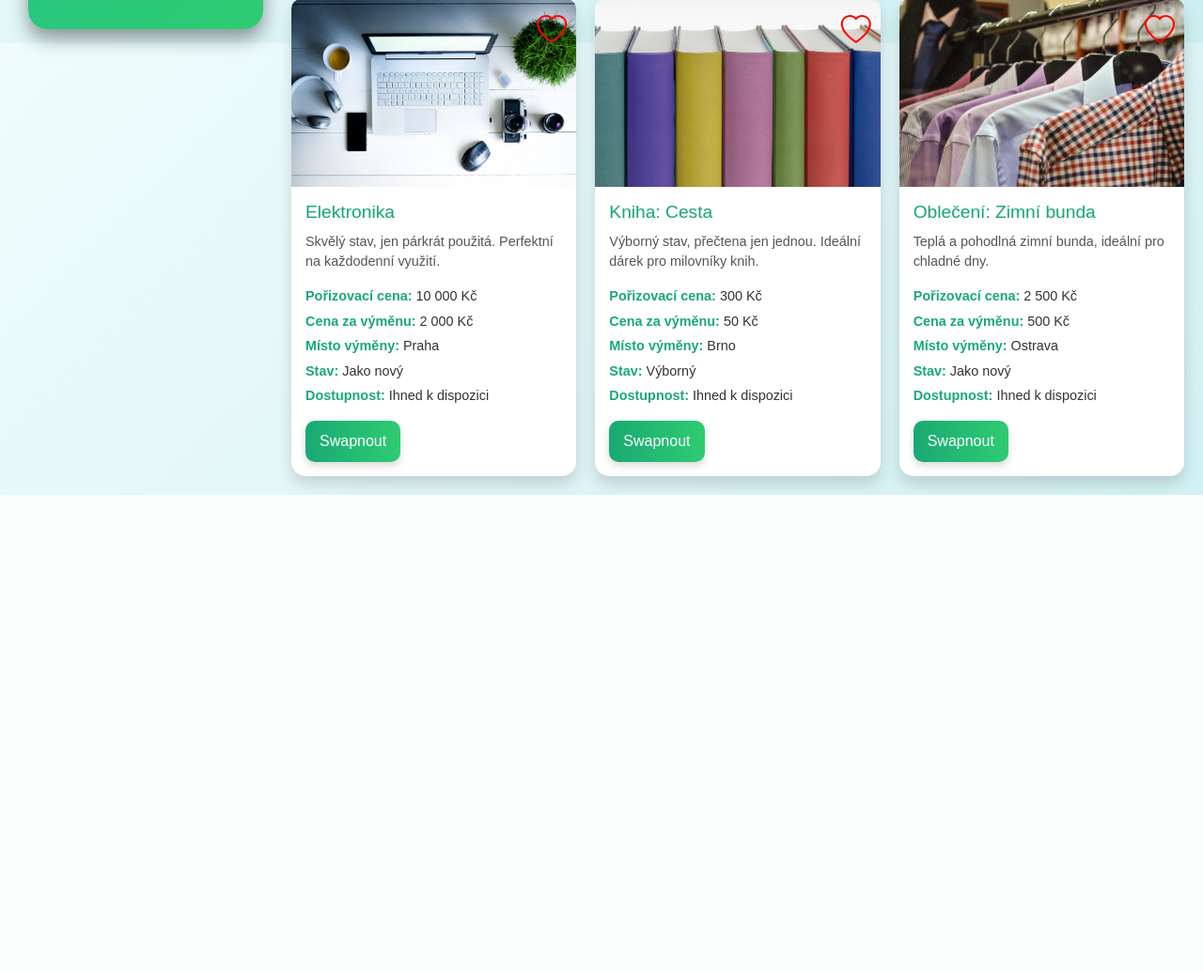
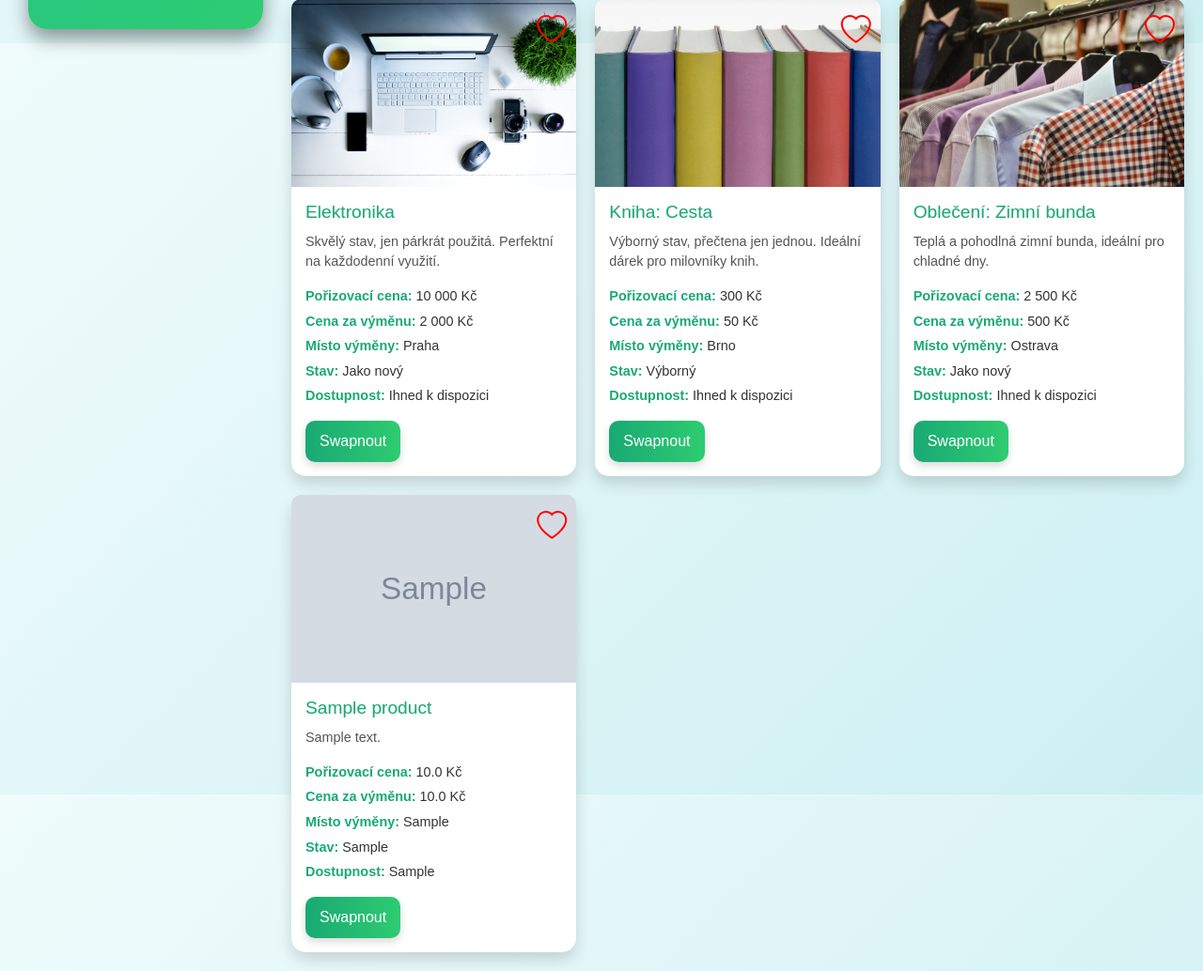
Before and after one commit to liborhavranek/SwapIt, a Flask app: page /dashboard in a window 1280 px wide. Shown: the part 754-1788 px from the top of the page at 94% size. Before the commit the page ends 1281 px from the top, so only its background shows below. Run offline with Flask 3, Linux system fonts and the light colour scheme; tables that the repository leaves empty hold one stand-in row (values such as "Sample post"); grey boxes marked "Sample" are stand-in pictures.

Commit message:
první kommit

```diff
--- a/blueprints/index_blueprint.py
+++ b/blueprints/index_blueprint.py
@@ -2,6 +2,7 @@ from flask import Blueprint, render_template, request
 
 from blueprints.admin_blueprint import build_category_tree
 from models.category_model import Category
+from models.product_model import Product
 
 index_bp = Blueprint('index_bp', __name__)
 
@@ -26,6 +27,7 @@ def get_category_ancestors(category):
 
 @index_bp.route('/dashboard', methods=['GET'])
 def dashboard():
+    products = Product.query.all()
     category_id = request.args.get('category_id', type=int)
     selected_category = None
     ancestor_ids = []
@@ -44,4 +46,5 @@ def dashboard():
                            categories=categories,
                            categories_tree=categories_with_subcategories,
                            selected_category=selected_category,
-                           ancestor_ids=ancestor_ids)
+                           ancestor_ids=ancestor_ids,
+                           products=products)
--- a/templates/dashboard.html
+++ b/templates/dashboard.html
@@ -202,6 +202,33 @@
                         </div>
                     </div>
                     <!-- Další produkty... -->
+
+                    {% for product in products %}
+                        <div class="product-card">
+                            <div class="position-relative">
+                                {% if product.images and product.images|length > 0 %}
+                                    <img src="{{ url_for('static', filename=product.images[0].image_url) }}" alt="{{ product.title }}">
+                                {% else %}
+                                    <img src="{{ url_for('static', filename='default_image.png') }}" alt="{{ product.title }}">
+                                {% endif %}
+                                <i class="bi bi-heart heart-icon"></i>
+                            </div>
+                            <div class="product-card-body">
+                                <h5 class="product-title">{{ product.title }}</h5>
+                                <p class="product-description">{{ product.description }}</p>
+                                <ul class="product-details">
+                                    <li><strong>Pořizovací cena:</strong> {{ product.purchase_price }} Kč</li>
+                                    <li><strong>Cena za výměnu:</strong> {{ product.swap_price }} Kč</li>
+                                    <li><strong>Místo výměny:</strong> {{ product.city }}</li>
+                                    <li><strong>Stav:</strong> {{ product.condition }}</li>
+                                    <li><strong>Dostupnost:</strong> {{ product.availability }}</li>
+                                </ul>
+                                <button class="btn-swap">Swapnout</button>
+                            </div>
+                        </div>
+                    {% endfor %}
+
+
                 </div>
             </div>
         </div>
```
Also changed, not shown: blueprints/product_functions/process_image.py (+8 -4 lines).
